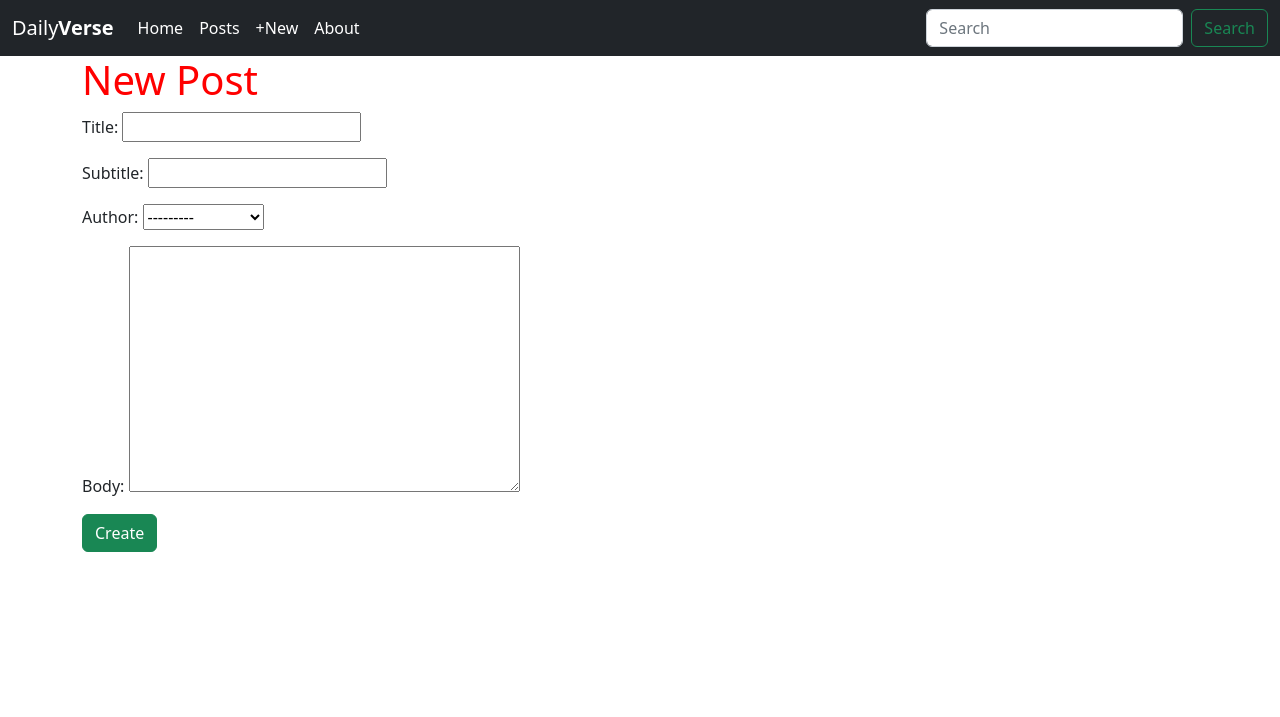
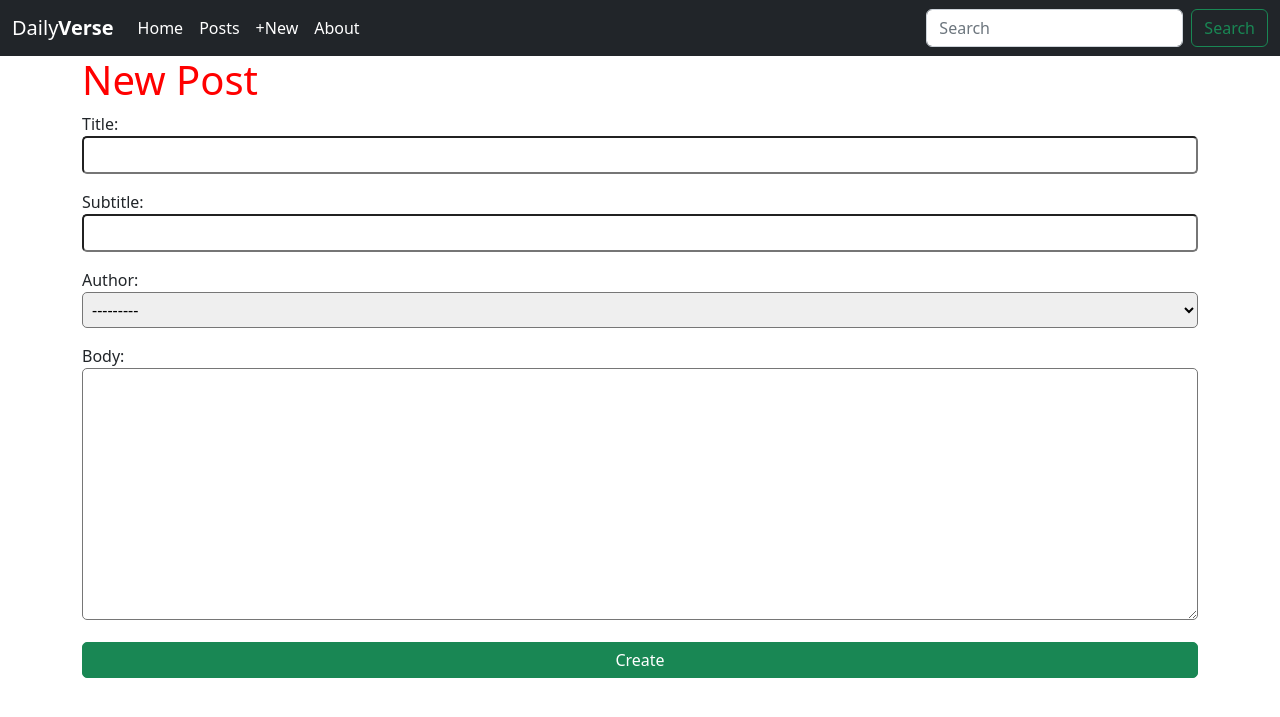
Before and after one commit to timothythomas1/FSDI_112_Competency_Report_Blog, a Django app: page /posts/new/ in a window 1280 px wide. Shown: the top 717 px of the page. Run offline with Django 4.2, Linux system fonts and the light colour scheme; data comes from the database, SQL or seed files in the repository.

Commit message:
Made CSS nicer

```diff
--- a/static/css/base.css
+++ b/static/css/base.css
@@ -5,3 +5,19 @@ h1 {
 .box{
     box-shadow: rgba(50, 50, 93, 0.25) 0px 2px 5px -1px, rgba(0, 0, 0, 0.3) 0px 1px 3px -1px;
 }
+
+#id_title,
+#id_subtitle,
+#id_author,
+#id_body,
+#create-post {
+    padding: 5px;
+    margin: 0px auto;
+    width: 100%;
+    border-radius: 5px;
+}
+#id_post-container{
+    width: 50%;
+    align-items: center;
+    text-align: center;
+}
--- a/templates/posts/new.html
+++ b/templates/posts/new.html
@@ -5,10 +5,12 @@
 {% endblock title %}
 
 {% block content %}
-    <h1>New Post</h1>
-    <form method="POST">
-        {% csrf_token %}
-        {{ form.as_p }}
-        <input type="submit" value="Create" class="btn btn-success">
-    </form>
+    <div id="post-containe">
+        <h1>New Post</h1>
+        <form method="POST">
+            {% csrf_token %}
+            {{ form.as_p }}
+            <input type="submit" value="Create" class="btn btn-success" id="create-post">
+        </form>
+    </div>
 {% endblock content %}
```
Also changed, not shown: templates/posts/detail.html (+4 -4 lines).
